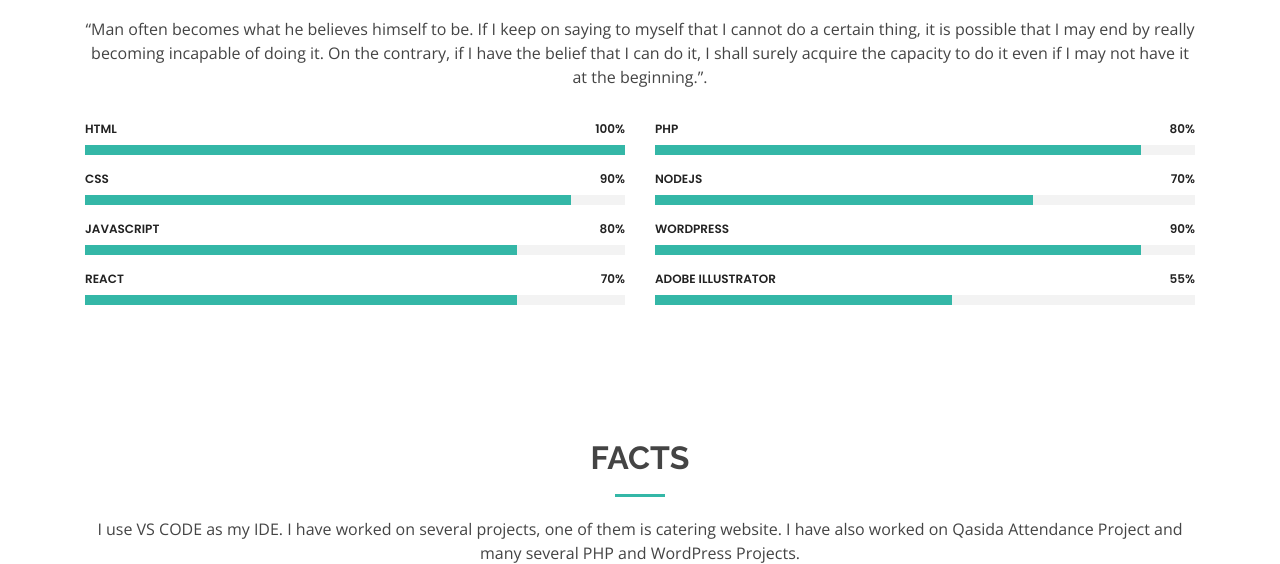
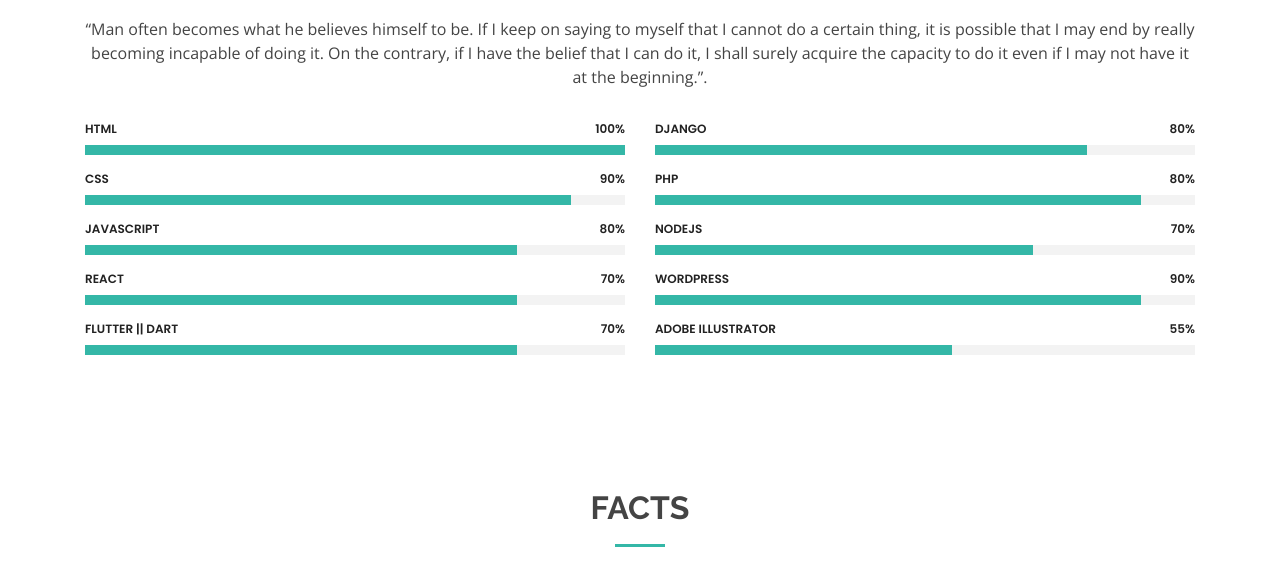
Before and after one commit to Shabbir-Dudhiyawala/Shabbir-Dudhiyawala.github.io, a plain HTML site: page about.html in a window 1280 px wide. Shown: the part 669-1233 px from the top of the page. Drawn offline with nearby package versions, Linux system fonts and the light colour scheme.

```diff
--- a/about.html
+++ b/about.html
@@ -90,7 +90,7 @@
                         <h3>Programmer &amp; Designer</h3>
                         <p class="">
                             I have commonly developed my skills online. learning from different sources and Website.
-                <br>
+                            <br>
                             I prefer to keep learning, continue challenging myself, and do interesting things that
                             matter. My abundant
                             energy fuels me
@@ -161,10 +161,25 @@
                                 </div>
                             </div>
                         </div>
-
+                        <div class="progress">
+                            <span class="skill">Flutter || Dart <i class="val">70%</i></span>
+                            <div class="progress-bar-wrap">
+                                <div class="progress-bar" role="progressbar" aria-valuenow="80" aria-valuemin="0"
+                                    aria-valuemax="100">
+                                </div>
+                            </div>
+                        </div>
                     </div>
 
                     <div class="col-lg-6">
+                        <div class="progress">
+                            <span class="skill">Django <i class="val">80%</i></span>
+                            <div class="progress-bar-wrap">
+                                <div class="progress-bar" role="progressbar" aria-valuenow="80" aria-valuemin="0"
+                                    aria-valuemax="100">
+                                </div>
+                            </div>
+                        </div>
 
                         <div class="progress">
                             <span class="skill">PHP <i class="val">80%</i></span>
```
Also changed, not shown: accreditation.html (+15 -0 lines), assets/img/007-min.jpg (added), assets/img/008-min.jpg (added).
